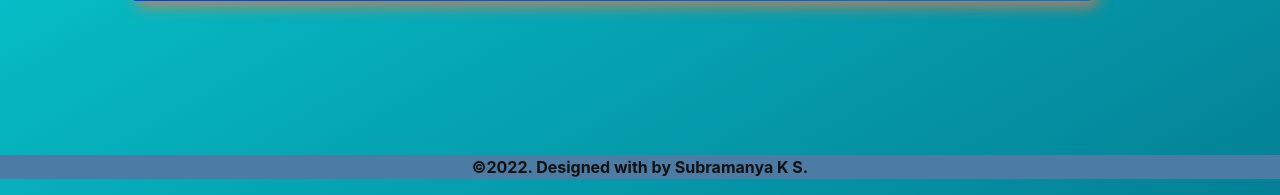
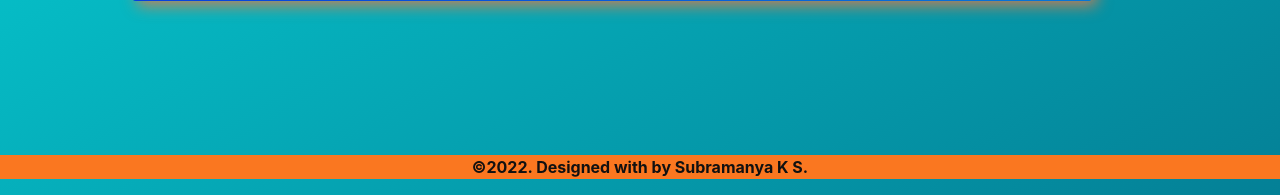
Before and after one commit to SubramanyaKS/QRCodeGenerator, a Flask app: page / in a window 1280 px wide. Shown: the part 705-900 px from the top of the page. Run offline with Flask 2, Linux system fonts and the light colour scheme; some libraries are stand-ins or nearby versions.

Commit message:
updated index

```diff
--- a/templates/index.html
+++ b/templates/index.html
@@ -57,7 +57,7 @@
 
         </section>
         <br></br>
-        <footer style="background-color:#4c7ca3">
+        <footer style="background-color:#fa7720">
 			<p class="text-center" ><b>&copy;2022. Designed with <i class="fas fa-heart" style="color: red;"></i> by Subramanya K S.</b></p>
 		</footer>
         <script src="https://cdn.jsdelivr.net/npm/bootstrap@5.1.3/dist/js/bootstrap.bundle.min.js" integrity="sha384-ka7Sk0Gln4gmtz2MlQnikT1wXgYsOg+OMhuP+IlRH9sENBO0LRn5q+8nbTov4+1p" crossorigin="anonymous"></script>
```
